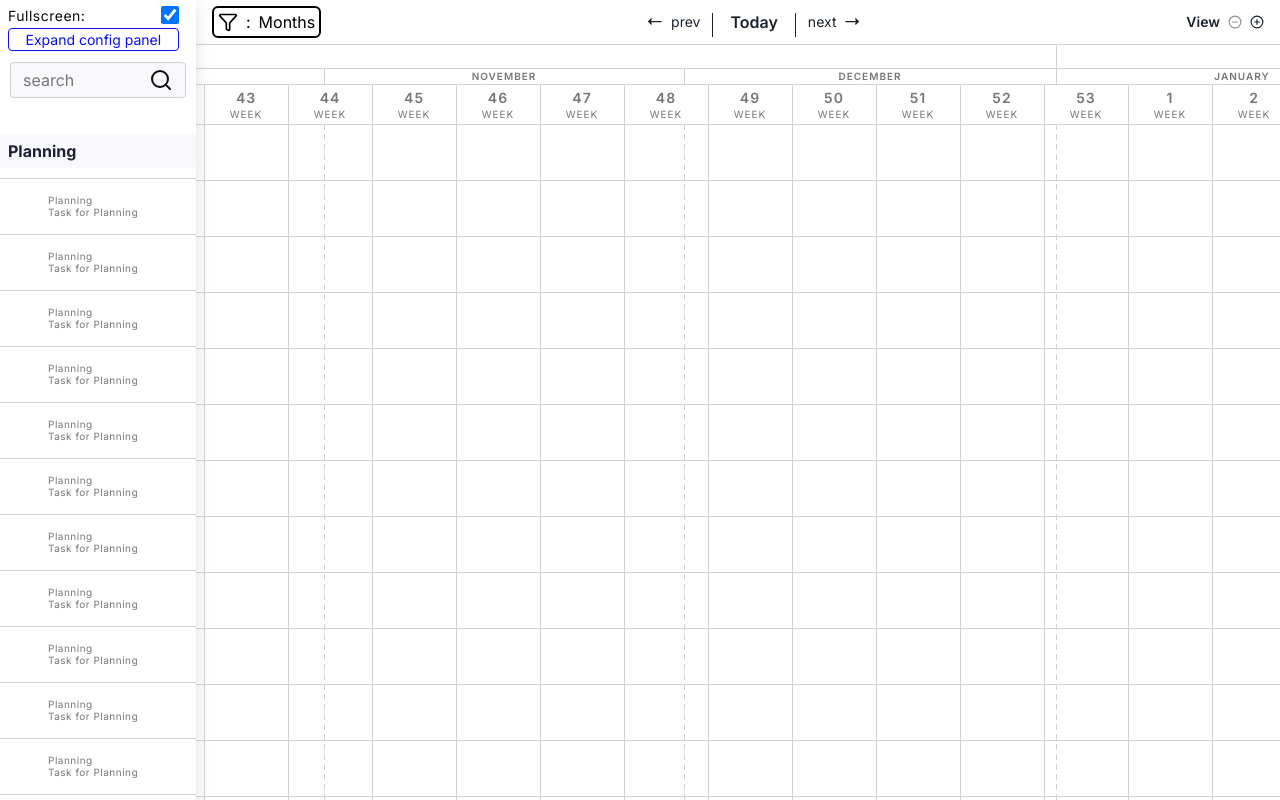
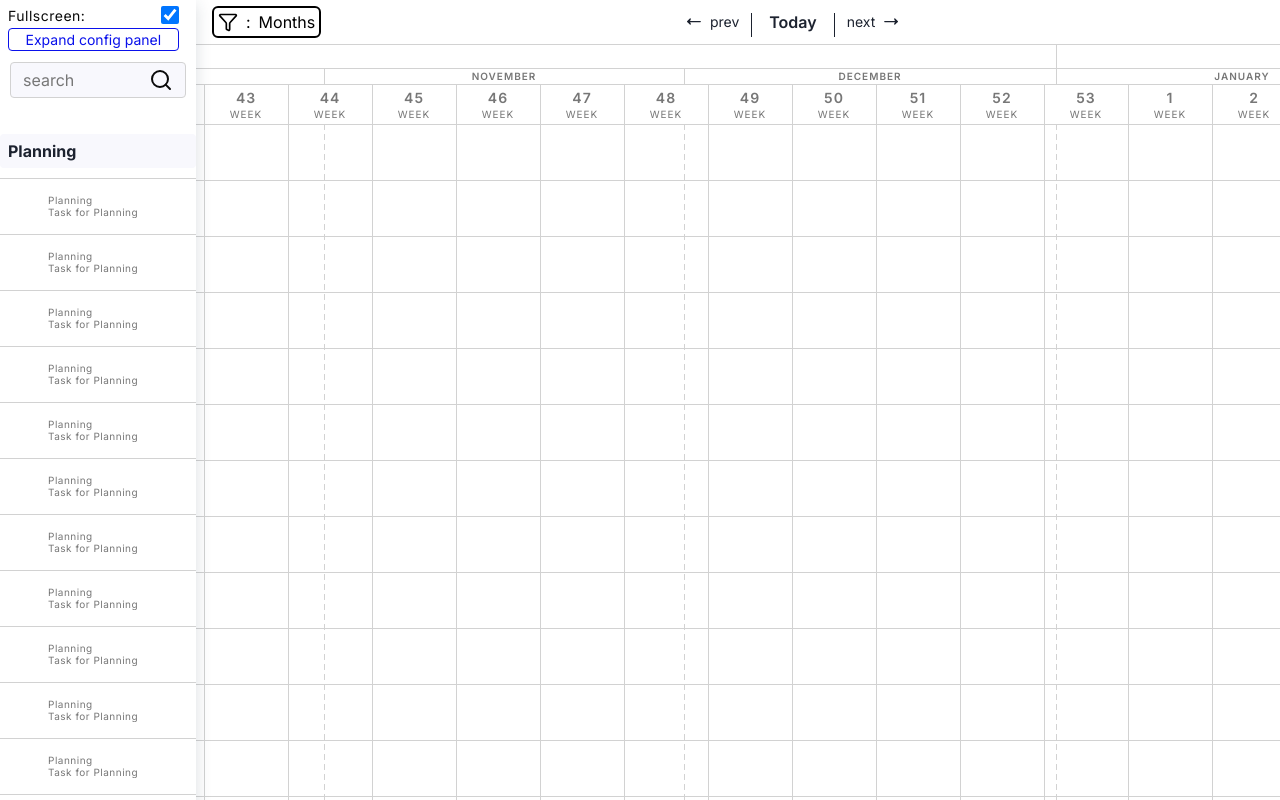
Before and after one commit to GGetizo/gantt-chart-bitnoisebased-test, a Next.js app: page / in a window 1280 px wide. Built offline with nearby package versions, Linux system fonts and the light colour scheme.

Commit message:
Update Topbar.tsx

```diff
--- a/components/shared/Calendar/Header/Topbar/Topbar.tsx
+++ b/components/shared/Calendar/Header/Topbar/Topbar.tsx
@@ -6,7 +6,6 @@ import { useTheme } from "styled-components";
 import { FC, MouseEventHandler } from "react";
 import { useState } from "react";
 import { Filter, X, MoveLeft, MoveRight } from 'lucide-react';
-import { CircleMinus as LucideCircleMinus, CirclePlus as LucideCirclePlus } from 'lucide-react';
 import { useCalendar } from "@/context/CalendarProvider";
 import { useLanguage } from "@/context/LocaleProvider";
 import {
@@ -14,9 +13,7 @@ import {
   Wrapper,
   NavBtn,
   Today,
-  Zoom,
   Filters,
-  OptionsContainer
 } from "./styles";
 import { TopbarProps } from "./types";
 import {
@@ -37,11 +34,7 @@ const Topbar: FC<TopbarProps> = ({ width}) => {
     handleGoNext,
     handleGoPrev,
     handleGoToday,
-    zoomIn,
-    zoomOut,
     changeZoom,
-    isNextZoom,
-    isPrevZoom,
     handleFilterData,
     onClearFilterData
   } = useCalendar();
@@ -52,28 +45,6 @@ const Topbar: FC<TopbarProps> = ({ width}) => {
     event.stopPropagation();
     onClearFilterData?.();
   };
-
-  interface DisabledIconProps {
-    isDisabled: boolean;
-    onClick?: () => void;
-    width: string;
-  }
-
-  const DisabledCircleMinus: FC<DisabledIconProps> = ({ isDisabled, onClick, width }) => (
-    <LucideCircleMinus
-      onClick={isDisabled ? undefined : onClick}
-      style={{ cursor: isDisabled ? "not-allowed" : "pointer", opacity: isDisabled ? 0.5 : 1 }}
-      width={width}
-    />
-  );
-
-  const DisabledCirclePlus: FC<DisabledIconProps> = ({ isDisabled, onClick, width }) => (
-    <LucideCirclePlus
-      onClick={isDisabled ? undefined : onClick}
-      style={{ cursor: isDisabled ? "not-allowed" : "pointer", opacity: isDisabled ? 0.5 : 1 }}
-      width={width}
-    />
-  );
 
   const [position, setPosition] = useState("Months");
   return (
@@ -140,7 +111,7 @@ const Topbar: FC<TopbarProps> = ({ width}) => {
         </Popover>
         )}
       </Filters>
-      <NavigationWrapper>
+      <NavigationWrapper className="flex justify-center items-center text-center w-full">
         <NavBtn disabled={!data?.length} onClick={handleGoPrev}>
           <MoveLeft height="15" fill={colors.textPrimary} />
           {topbar.prev}
@@ -151,21 +122,6 @@ const Topbar: FC<TopbarProps> = ({ width}) => {
           <MoveRight height="15" fill={colors.textPrimary} />
         </NavBtn>
       </NavigationWrapper>
-      <OptionsContainer>
-        <Zoom>
-          {topbar.view}
-          <DisabledCircleMinus
-            isDisabled={!isPrevZoom}
-            onClick={zoomOut}
-            width="14"
-          />
-          <DisabledCirclePlus
-            isDisabled={!isNextZoom}
-            onClick={zoomIn}
-            width="14"
-          />
-        </Zoom>
-      </OptionsContainer>
     </Wrapper>
   );
 };
```
